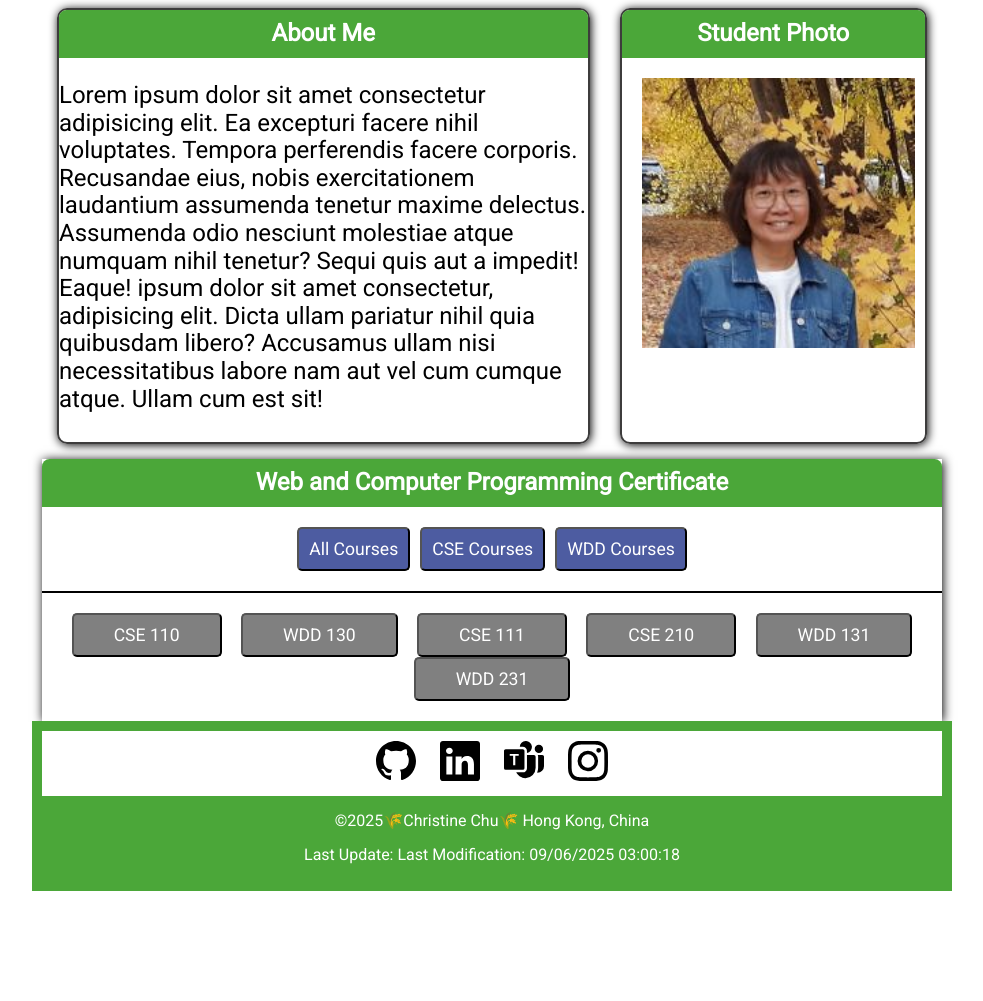
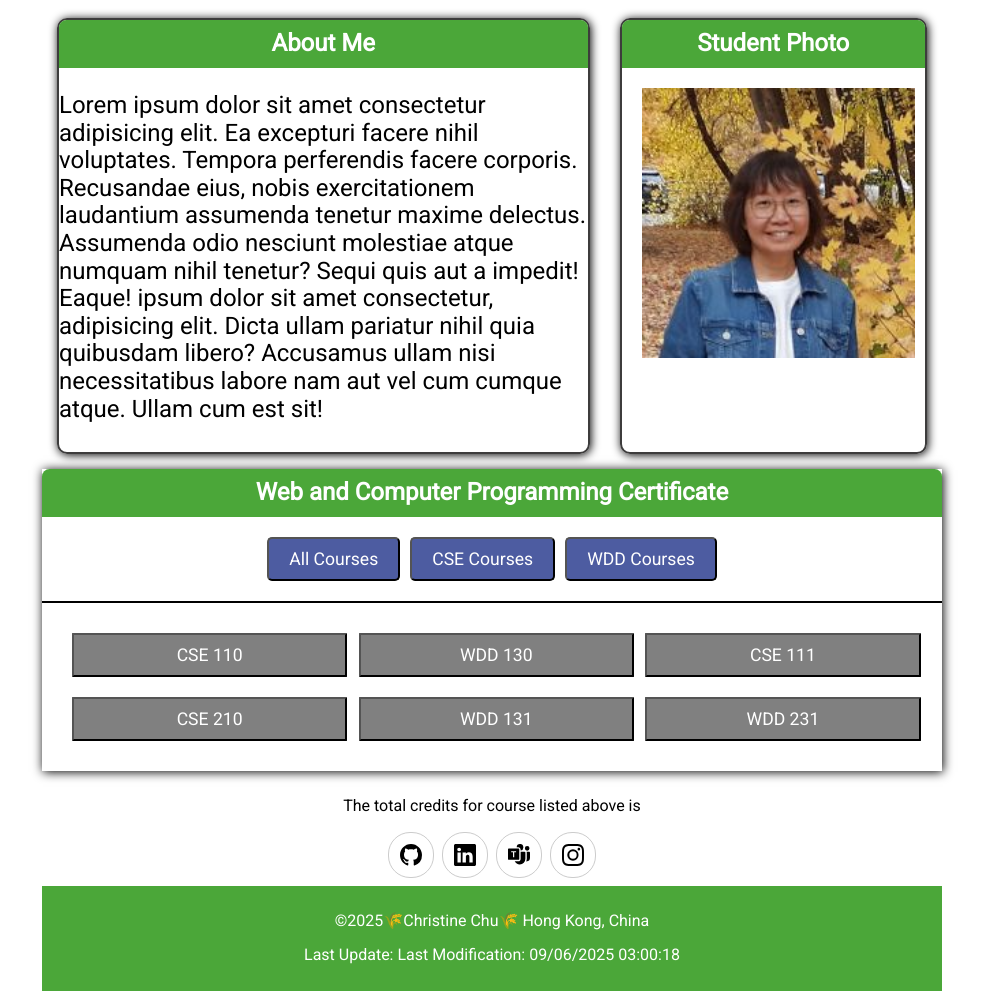
Before and after one commit to KChristineChu/wdd231, a plain HTML site: page index.html in a window 1280 px wide. Shown: the part 223-1224 px from the top of the page, without its empty margins (148-1131 px from the left). Before the commit the page ends 1114 px from the top, so only its background shows below. Drawn offline with Linux system fonts and the light colour scheme.

Commit message:
completed small and large screens

```diff
--- a/index.html
+++ b/index.html
@@ -68,7 +68,7 @@
                 <button id="wddbtn">WDD Courses</button>
             </div>
 
-            <div id="class-container">
+            <div id="filters-class" class="class-container">
                 <button id="cse110">CSE 110</button>
                 <button id="wdd130">WDD 130</button>
                 <button id="cse111">CSE 111</button>
@@ -76,19 +76,25 @@
                 <button id="wdd131">WDD 131</button>
                 <button id="wdd231">WDD 231</button>
             </div>
+
         </section>
     </main>
 </body>
 
 <footer>
+    <div class="credits">
+        <p>The total credits for course listed above is</p>
+    </div>
     <div class="social">
-        <a href="#" target="_blank"><img src="images/github.svg" alt="github logo"></a>
-        <a href="#" target="_blank"><img src="images/linkedin.svg" alt="linkedin logo"></a>
-        <a href="#" target="_blank"><img src="images/microsoft-teams.svg" alt="microsoft-teams logo"></a>
-        <a href="#" target="_blank"><img src="images/instagram.svg" alt="instagram logo"></a>
+        <a href="#" target="_blank"><img src="images/github.svg" alt="github" width="16" height="16"></a>
+        <a href="#" target="_blank"><img src="images/linkedin.svg" alt="linkedin" width="16" height="16"></a>
+        <a href="#" target="_blank"><img src="images/microsoft-teams.svg" alt="microsoft-teams" width="16" height="16"></a>
+        <a href="#" target="_blank"><img src="images/instagram.svg" alt="instagram" width="16" height="16"></a>
     </div>
-    <p>©<span id="currentyear"></span>🌾Christine Chu🌾 Hong Kong, China</p>
-    <p>Last Update: <span id="lastModified"></span></p>
+    <div class="info">
+        <p>©<span id="currentyear"></span>🌾Christine Chu🌾 Hong Kong, China</p>
+        <p>Last Update: <span id="lastModified"></span></p>
+    </div>
 </footer>
 
 </html>
--- a/styles/larger.css
+++ b/styles/larger.css
@@ -17,15 +17,20 @@
         display: none;
     }
 
+    nav {
+        width: 100%;
+    }
+
+
 
 
     .navigation {
-        width: 100%;
-        display: block;
+        margin-left: 320px;
+        display: flex;
 
         margin-top: 0;
 
-        padding: 25px;
+        padding: 20px;
 
     }
 
@@ -66,16 +71,14 @@
     #allbtn,
     #wddbtn,
     #csebtn {
-        padding: 10px;
-        background-color: var(--accent-color1);
-        color: white;
+        padding: 10px 20px;
         font-size: 1.1rem;
         border-radius: 5px;
     }
 
-    #class-container {
-        display: flex;
-        flex-wrap:wrap;
+    .class-container {
+        display: grid;
+        grid-template-columns: 1fr 1fr 1fr;
         justify-content: space-around;
         padding: 20px;
     }
@@ -86,11 +89,9 @@
     #cse210,
     #wdd131,
     #wdd231 {
-        padding: 10px 40px;
-        background-color: var(--accent-color2);
-        color: white;
-        font-size: 1.1rem;
-        border-radius: 5px;
+        padding: 10px 70px;
+        margin: 10px;
+
     }
 
     .completed {
--- a/styles/small.css
+++ b/styles/small.css
@@ -71,13 +71,12 @@ nav {
 
 .navigation ul {
     list-style-type: none;
-    margin: 0;         /*ul come w/ default margin & padding*/
+    margin: 0;         /*ul come w/ default margin & padding, delete them*/
     padding: 0;
 
 }
 .navigation li {
-    padding: 10
-    px 20px;
+    padding: 10px 20px;
 
 
 
@@ -133,32 +132,63 @@ h1 {
 
 .card img {
     padding: 60px;
-    width: 80%;
+    width: 70%;
     height: auto;
 }
 
+.class-container {
+    display: block;
+}
+
 footer {
-    background-color: var(--primary-color);
-    color: white;
+    margin-top: 0;
     padding: 10px;
     text-align: center;
 }
 
+.credit p {
+    font-size: .8rem;
+    margin-top: 0;
+}
 .social {
+    display: flex;
+    justify-content: center;
+    column-gap: 8px;
     background-color: white;
     margin: 0;
     padding: 0;
 }
 
+.social a {
+    display: flex;
+    justify-content: center;
+    align-items: center;
+    width: 44px;
+    height: 44px;
+    border: #ccc solid 1px;
+    border-radius: 22px;
+}
 .social img {
-    width: 40px;
+    width: 22px;
+    height: 22px;
     padding: 10px;
 }
 
+.social a:hover {
+    background-color: #ddd;
+}
 
-    .container {
-        display: block;
-    }
+.info {
+    background-color: var(--primary-color);
+    color: white;
+    padding: 10px;
+    margin-left: 0;
+    margin-right: 0;
+    margin-top: 8px;
+}
+.container {
+    display: block;
+}
 
 
     #filters {
@@ -172,15 +202,15 @@ footer {
     #allbtn,
     #wddbtn,
     #csebtn {
-        padding: 10px;
+        padding: 10px 15px;
         background-color: var(--accent-color1);
         color: white;
-        font-size: 1.1rem;
+        font-size: 1rem;
         border-radius: 5px;
     }
 
-    #class-container {
-        display: block;
+    .class-container {
+
 
     }
 
@@ -190,12 +220,15 @@ footer {
     #cse210,
     #wdd131,
     #wdd231 {
-
+        display: block;
         background-color: var(--accent-color2);
         color: white;
         font-size: 1.1rem;
-        border-radius: 5px;
-        max-width: max-content;
+        border-radius: 1px;
+        width: 96%;
+
+        padding: 10px 70px;
+            margin: 10px;
     }
 
     .completed {
```
